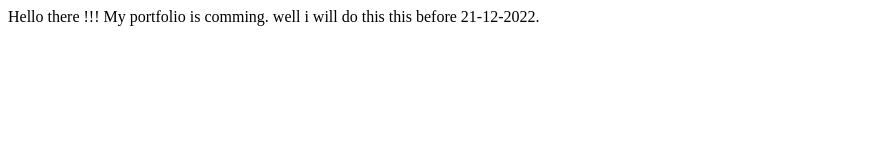
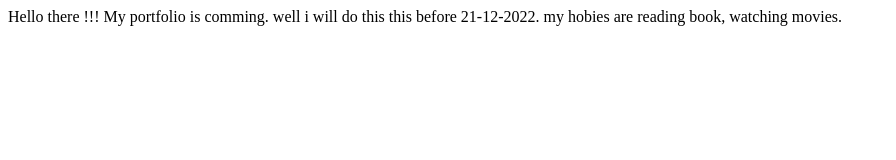
Before and after one commit to cb-karthik/Karthik-portfolio, a plain HTML site: page index.html in a window 1280 px wide. Shown: the whole page, without its empty margins (0-896 px from the left). Drawn offline with Linux system fonts and the light colour scheme.

Commit message:
docs.updated-hobies

```diff
--- a/index.html
+++ b/index.html
@@ -10,5 +10,6 @@
     Hello there !!! </b>
     My portfolio is comming.
     well i will do this this before 21-12-2022.
+    my hobies are reading book, watching movies.
 </body>
 </html>
```
